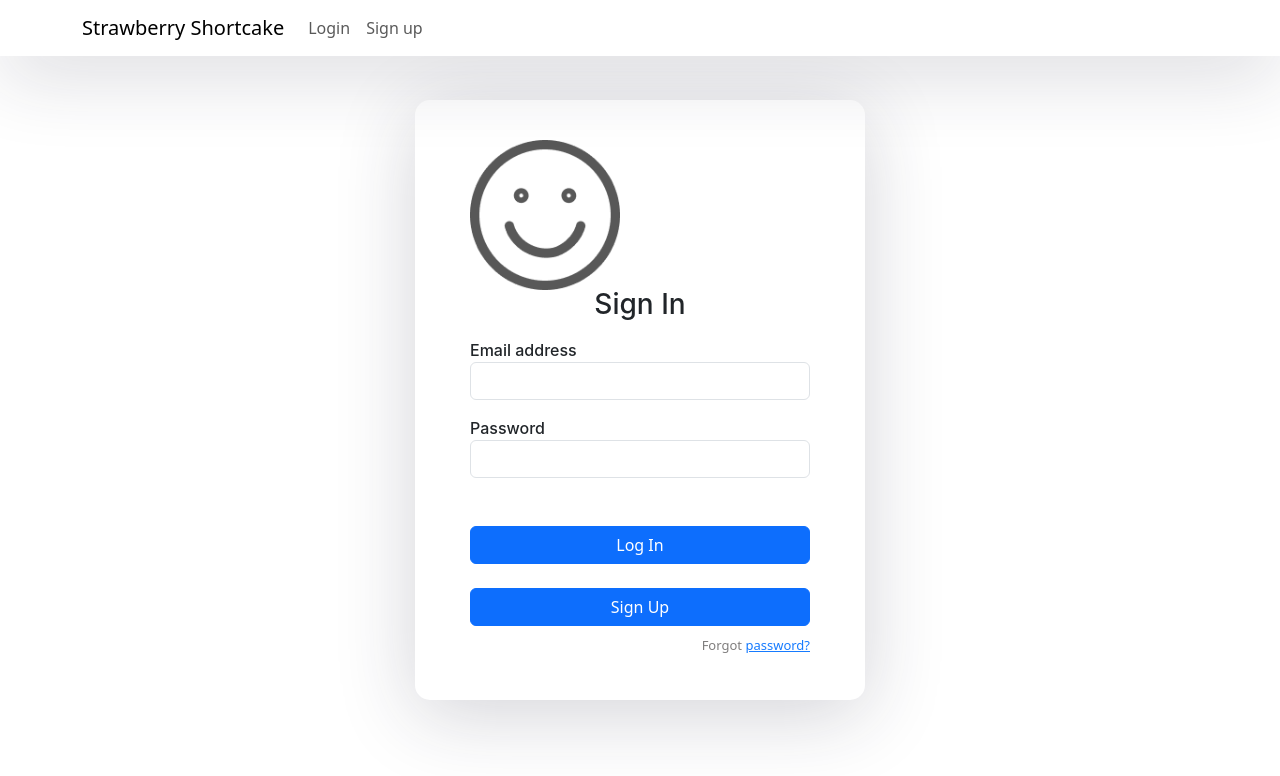
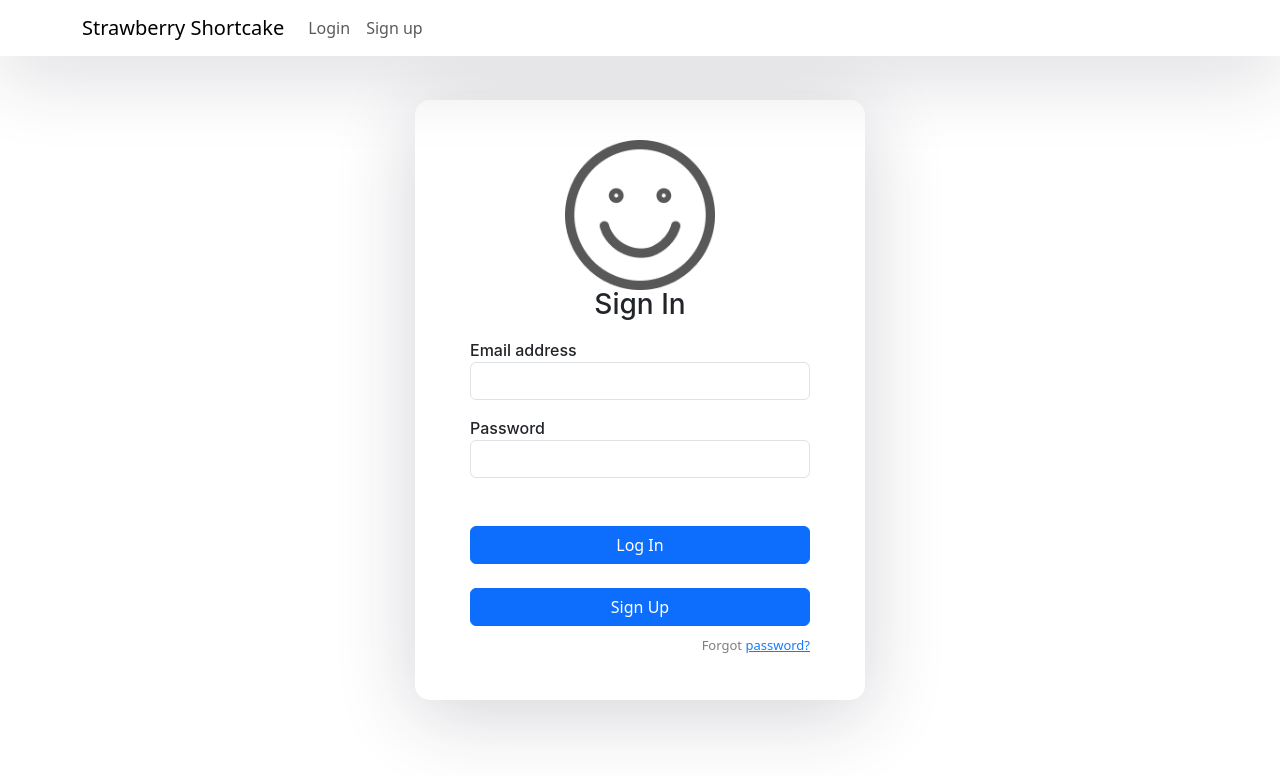
Before and after one commit to dmed31/cis4000-strawberry-shortcake, a React (Create React App) app in the folder ss-react/: page / in a window 1280 px wide. Shown: the top 776 px of the page. Built offline with nearby package versions, Linux system fonts and the light colour scheme.

Commit message:
centered smile

```diff
--- a/ss-react/src/components/Login.js
+++ b/ss-react/src/components/Login.js
@@ -1,12 +1,11 @@
 import React, { Component } from 'react'
 import logo from './Logo.png'
-import { styleProps } from 'react-native-web/dist/cjs/modules/forwardedProps'
 
 export default class Login extends Component {
   render() {
     return (
       <form>
-        <div>
+        <div className="image-container">
           <img src={logo} width={150} height={150}></img>
         </div>
         <h3>Sign In</h3>
```
Also changed, not shown: 1 other file (tests, documents, lock files or other folders).
